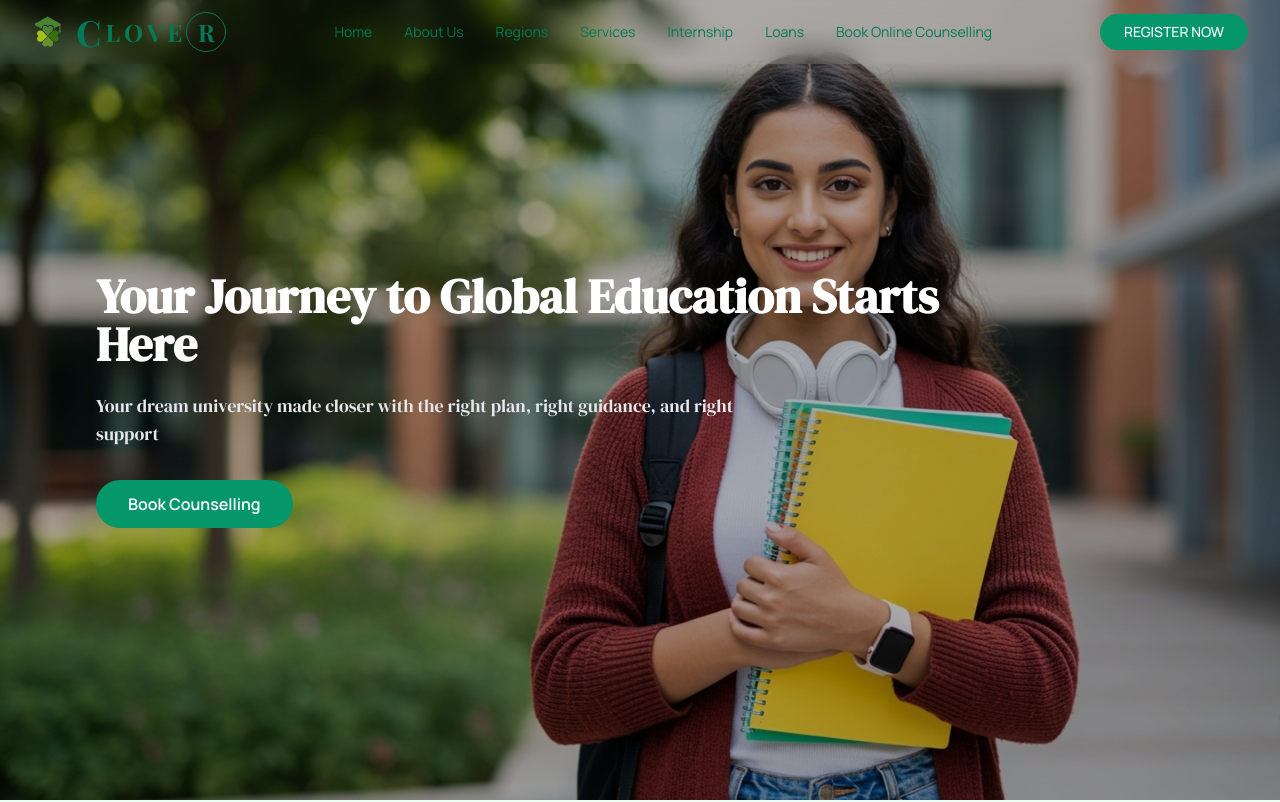
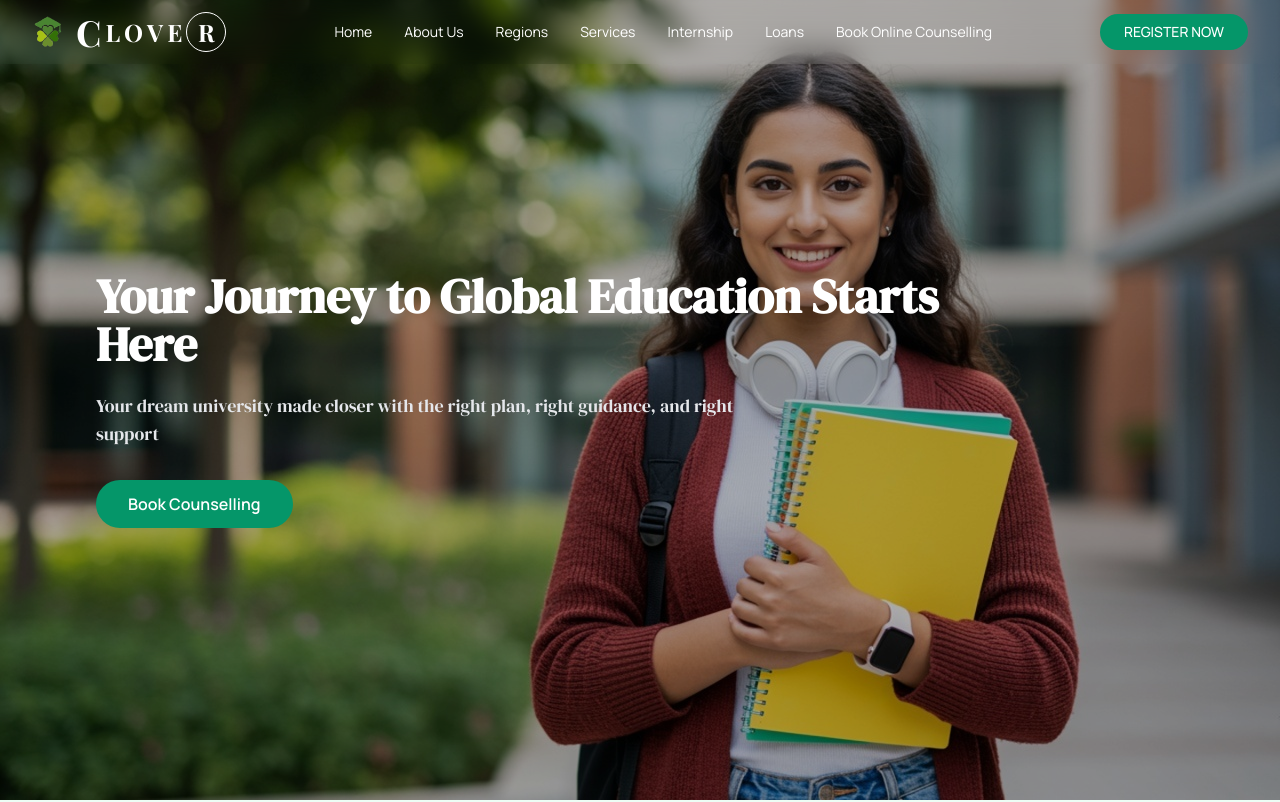
Before and after one commit to bala-guhan/clover, a React (Vite) app: page / in a window 1280 px wide. Shown: the top 802 px of the page. Built offline with nearby package versions, Linux system fonts and the light colour scheme.

Commit message:
fix changes

```diff
--- a/src/components/NavBar.tsx
+++ b/src/components/NavBar.tsx
@@ -1,13 +1,39 @@
-import { useState } from 'react';
+import { useState, useEffect } from 'react';
 import { MenuItem, HoveredLink } from './ui/navbar-menu';
 import { regionsData } from '../data/regions-info';
 
 export default function NavBar() {
   const [active, setActive] = useState<string | null>(null);
   const [isMobileMenuOpen, setIsMobileMenuOpen] = useState(false);
+  const [isOverHero, setIsOverHero] = useState(false);
 
   // Check if we're on the homepage
   const isHomepage = typeof window !== 'undefined' && window.location.pathname === '/';
+
+  // Scroll detection for hero section
+  useEffect(() => {
+    if (!isHomepage) return;
+
+    const handleScroll = () => {
+      const scrollY = window.scrollY;
+      const viewportHeight = window.innerHeight;
+
+      // Hero section is min-h-screen, so it's approximately viewport height
+      // We'll use 80% of viewport height as the threshold to account for navbar height
+      const heroThreshold = viewportHeight * 0.8;
+
+      setIsOverHero(scrollY < heroThreshold);
+    };
+
+    // Initial check
+    handleScroll();
+
+    // Add scroll listener
+    window.addEventListener('scroll', handleScroll);
+
+    // Cleanup
+    return () => window.removeEventListener('scroll', handleScroll);
+  }, [isHomepage]);
 
   // Regions are now imported from regionsData
 
@@ -35,12 +61,12 @@ export default function NavBar() {
               className="h-6 w-6 md:h-8 md:w-8 transition-transform duration-300 hover:rotate-12 hover:scale-110"
             />
             <div className='flex flex-row space-x-1 md:space-x-1'>
-                <span className={`text-lg md:text-4xl font-bold font-playfair flex items-center justify-center ${isHomepage ? 'text-emerald-700' : 'text-emerald-700'}`}>C</span>
-                <span className={`text-lg md:text-2xl font-bold font-playfair flex items-center justify-center ${isHomepage ? 'text-emerald-700' : 'text-emerald-700'}`}>L</span>
-                <span className={`text-lg md:text-2xl font-bold font-playfair flex items-center justify-center ${isHomepage ? 'text-emerald-700' : 'text-emerald-700'}`}>O</span>
-                <span className={`text-lg md:text-2xl font-bold font-playfair flex items-center justify-center ${isHomepage ? 'text-emerald-700' : 'text-emerald-700'}`}>V</span>
-                <span className={`text-lg md:text-2xl font-bold font-playfair flex items-center justify-center ${isHomepage ? 'text-emerald-700' : 'text-emerald-700'}`}>E</span>
-                <span className={`text-lg md:text-2xl font-bold font-playfair border rounded-full w-8 md:w-10 flex items-center justify-center ${isHomepage ? 'text-emerald-700 border-emerald-700' : 'text-emerald-700 border-emerald-600'}`}>R</span>
+                <span className={`text-lg md:text-4xl font-bold font-playfair flex items-center justify-center transition-colors duration-300 ${isOverHero ? 'text-white' : 'text-emerald-700'}`}>C</span>
+                <span className={`text-lg md:text-2xl font-bold font-playfair flex items-center justify-center transition-colors duration-300 ${isOverHero ? 'text-white' : 'text-emerald-700'}`}>L</span>
+                <span className={`text-lg md:text-2xl font-bold font-playfair flex items-center justify-center transition-colors duration-300 ${isOverHero ? 'text-white' : 'text-emerald-700'}`}>O</span>
+                <span className={`text-lg md:text-2xl font-bold font-playfair flex items-center justify-center transition-colors duration-300 ${isOverHero ? 'text-white' : 'text-emerald-700'}`}>V</span>
+                <span className={`text-lg md:text-2xl font-bold font-playfair flex items-center justify-center transition-colors duration-300 ${isOverHero ? 'text-white' : 'text-emerald-700'}`}>E</span>
+                <span className={`text-lg md:text-2xl font-bold font-playfair border rounded-full w-8 md:w-10 flex items-center justify-center transition-colors duration-300 ${isOverHero ? 'text-white border-white' : 'text-emerald-700 border-emerald-600'}`}>R</span>
             </div>
           </a>
 
@@ -50,15 +76,15 @@ export default function NavBar() {
               onMouseLeave={() => setActive(null)}
               className="relative rounded-full shadow-input flex justify-center space-x-8 px-8 py-6 text-sm"
             >
-              <a href="/" className={`${isHomepage ? 'text-emerald-700 hover:text-emerald-100' : 'text-emerald-700 hover:text-emerald-600'} transition-colors cursor-pointer`}>
+              <a href="/" className={`${isOverHero ? 'text-white hover:text-emerald-100' : 'text-emerald-700 hover:text-emerald-600'} transition-colors duration-300 cursor-pointer`}>
                 Home
               </a>
 
-              <a href="/about" className={`${isHomepage ? 'text-emerald-700 hover:text-emerald-100' : 'text-emerald-700 hover:text-emerald-600'} transition-colors cursor-pointer`}>
+              <a href="/about" className={`${isOverHero ? 'text-white hover:text-emerald-100' : 'text-emerald-700 hover:text-emerald-600'} transition-colors duration-300 cursor-pointer`}>
                 About Us
               </a>
 
-              <MenuItem setActive={setActive} active={active} item="Regions" isHomepage={isHomepage}>
+              <MenuItem setActive={setActive} active={active} item="Regions" isHomepage={isOverHero}>
                 <div className="flex flex-col space-y-4 text-sm">
                   {regionsData.map((region) => (
                     <HoveredLink key={region.id} href={`/${region.id}`}>
@@ -68,7 +94,7 @@ export default function NavBar() {
                 </div>
               </MenuItem>
 
-              <MenuItem setActive={setActive} active={active} item="Services" isHomepage={isHomepage}>
+              <MenuItem setActive={setActive} active={active} item="Services" isHomepage={isOverHero}>
                 <div className="flex space-x-8 text-sm">
                   {/* Left Column - First 5 services */}
                   <div className="flex flex-col space-y-4">
@@ -89,15 +115,15 @@ export default function NavBar() {
                 </div>
               </MenuItem>
 
-              <a href="/internship" className={`${isHomepage ? 'text-emerald-700 hover:text-emerald-100' : 'text-emerald-700 hover:text-emerald-600'} transition-colors cursor-pointer`}>
+              <a href="/internship" className={`${isOverHero ? 'text-white hover:text-emerald-100' : 'text-emerald-700 hover:text-emerald-600'} transition-colors duration-300 cursor-pointer`}>
                 Internship
               </a>
 
-              <a href="/loans" className={`${isHomepage ? 'text-emerald-700 hover:text-emerald-100' : 'text-emerald-700 hover:text-emerald-600'} transition-colors cursor-pointer`}>
+              <a href="/loans" className={`${isOverHero ? 'text-white hover:text-emerald-100' : 'text-emerald-700 hover:text-emerald-600'} transition-colors duration-300 cursor-pointer`}>
                 Loans
               </a>
 
-              <a href="/counselling" className={`${isHomepage ? 'text-emerald-700 hover:text-emerald-100' : 'text-emerald-700 hover:text-emerald-600'} transition-colors cursor-pointer`}>
+              <a href="/counselling" className={`${isOverHero ? 'text-white hover:text-emerald-100' : 'text-emerald-700 hover:text-emerald-600'} transition-colors duration-300 cursor-pointer`}>
                 Book Online Counselling
               </a>
             </nav>
@@ -117,7 +143,7 @@ export default function NavBar() {
             </a>
             <button
               onClick={() => setIsMobileMenuOpen(!isMobileMenuOpen)}
-              className={`p-2 rounded-lg transition-colors ${isHomepage ? 'text-emerald-900 hover:bg-white/20' : 'text-emerald-900 hover:bg-emerald-50'}`}
+              className={`p-2 rounded-lg transition-colors duration-300 ${isOverHero ? 'text-white hover:bg-white/20' : 'text-emerald-900 hover:bg-emerald-50'}`}
             >
               <svg className="w-6 h-6" fill="none" stroke="currentColor" viewBox="0 0 24 24">
                 {isMobileMenuOpen ? (
--- a/src/components/ui/navbar-menu.tsx
+++ b/src/components/ui/navbar-menu.tsx
@@ -30,7 +30,7 @@ export const MenuItem = ({
     <div onMouseEnter={() => setActive(item)} className="relative ">
       <motion.p
         transition={{ duration: 0.3 }}
-        className={`cursor-pointer transition-colors ${isHomepage ? 'text-emerald-700 hover:text-emerald-100' : 'text-emerald-700 hover:text-emerald-600'}`}
+        className={`cursor-pointer transition-colors duration-300 ${isHomepage ? 'text-white hover:text-emerald-100' : 'text-emerald-700 hover:text-emerald-600'}`}
       >
         {item}
       </motion.p>
```
